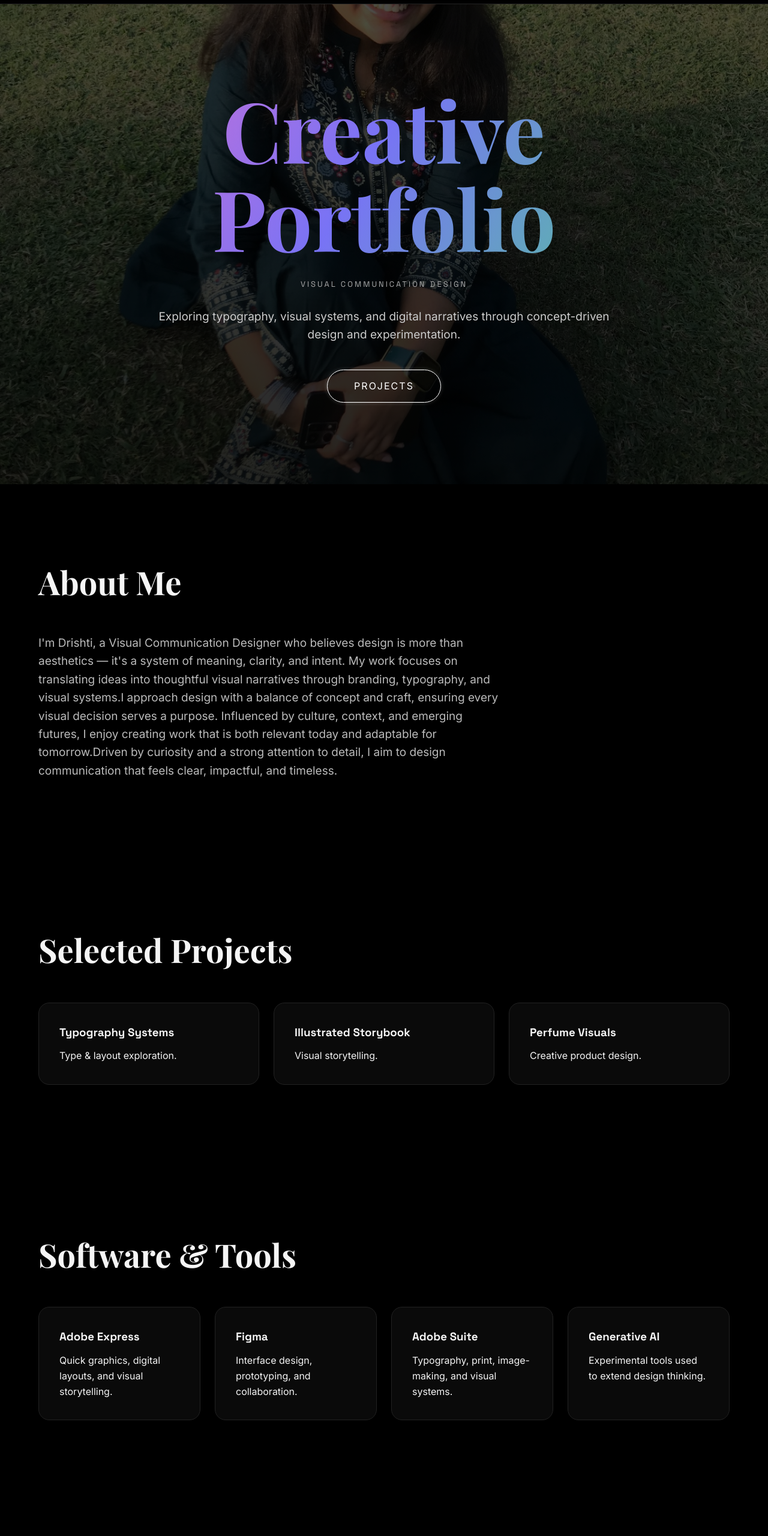
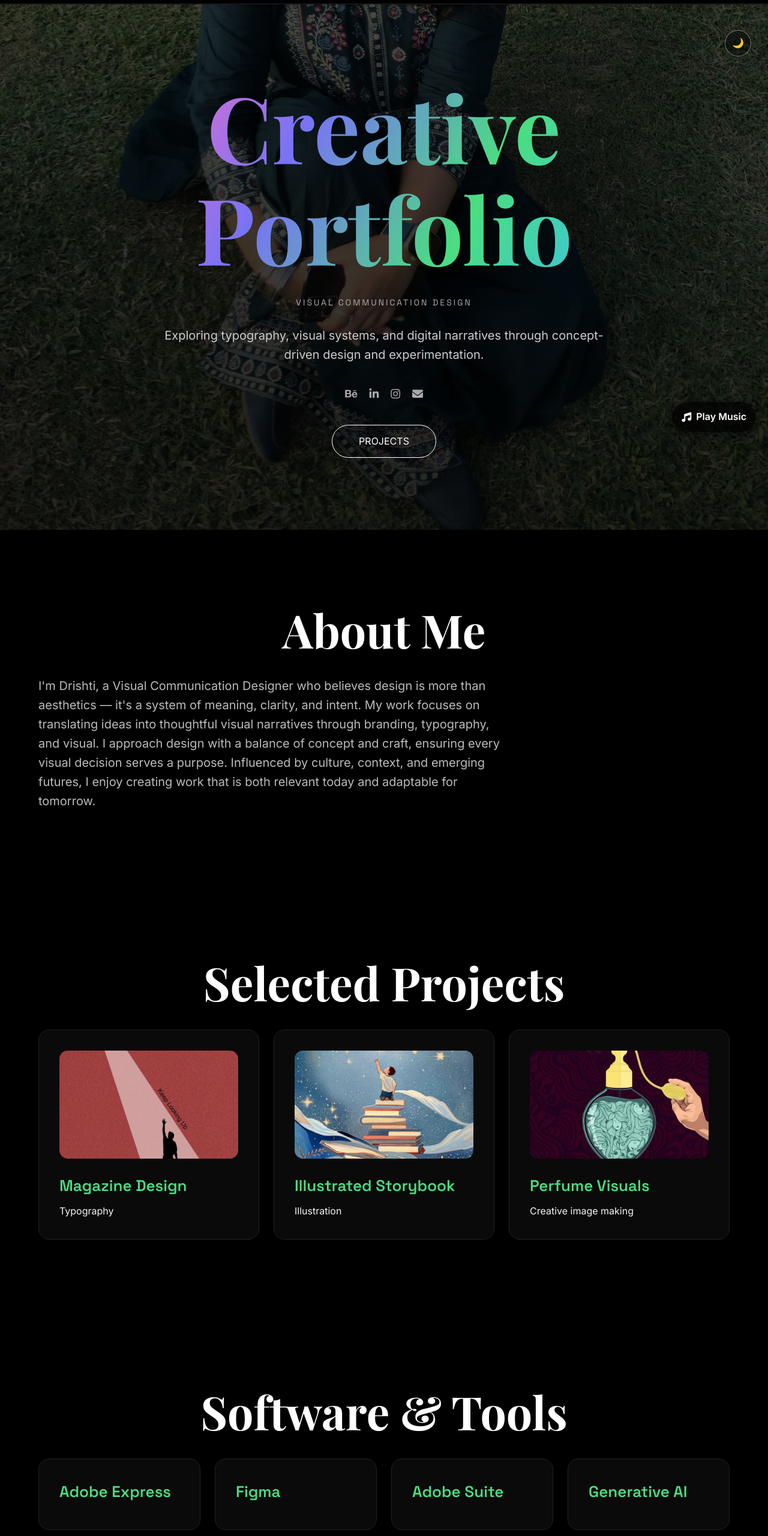
Before and after one commit to ku2403u017-creator/portfolio-web, a plain HTML site: page index.html in a window 1280 px wide. Shown: the part 60-2620 px from the top of the page at 60% size. Drawn offline with nearby package versions, Linux system fonts and the light colour scheme.

Commit message:
commit 9f8e7d6c5b4a3e2f1d0c9b8a7e6f5d4c3b2a1

```diff
--- a/index.html
+++ b/index.html
@@ -5,7 +5,11 @@
 <meta name="viewport" content="width=device-width,initial-scale=1" />
 <title>Drishti | Creative Portfolio</title>
 
+<!-- GOOGLE FONTS -->
 <link href="https://fonts.googleapis.com/css2?family=Inter:wght@300;400;500;600&family=Playfair+Display:wght@600;700&family=Space+Grotesk:wght@400;600;700&display=swap" rel="stylesheet">
+
+<!-- ICONS -->
+<link rel="stylesheet" href="https://cdnjs.cloudflare.com/ajax/libs/font-awesome/6.5.1/css/all.min.css"/>
 
 <style>
 *{margin:0;padding:0;box-sizing:border-box}
@@ -15,6 +19,12 @@ body{
     background:#000;
     color:#f5f5f5;
     line-height:1.6;
+    overflow-x:hidden;
+}
+
+body.day{
+    background:#f6f7fb;
+    color:#111;
 }
 
 .container{width:90%;max-width:1200px;margin:auto}
@@ -26,23 +36,35 @@ header{
     background:rgba(0,0,0,.9);
     border-bottom:1px solid #222;
     z-index:10;
+    animation: slideDown 1s ease;
 }
+
+body.day header{
+    background:rgba(255,255,255,.9);
+    border-bottom:1px solid #ddd;
+}
+
 .nav{
     display:flex;
     justify-content:space-between;
     align-items:center;
     padding:20px 0
 }
+
 nav ul{
     display:flex;
     gap:24px;
     list-style:none
 }
+
 nav a{
     color:#fff;
     text-decoration:none;
+    transition:color .3s ease;
 }
-nav a:hover{color:#aaa}
+
+body.day nav a{color:#111}
+nav a:hover{color:#4ade80;}
 
 /* HERO */
 .hero{
@@ -54,84 +76,143 @@ nav a:hover{color:#aaa}
         linear-gradient(rgba(0,0,0,.7),rgba(0,0,0,.85)),
         url("profile.jpg");
     background-size:cover;
-    background-position:center right;
-}
-.hero-content{
-    max-width:880px;
-    margin:auto;
+    background-position:65% 80%;
 }
 
-/* ANIMATED COLOR HEADING */
-.hero h1{
-    font-family:"Playfair Display",serif;
-    font-size:clamp(96px,11vw,140px);
-    line-height:1.05;
-    background:linear-gradient(120deg,#ff6ec4,#7873f5,#4ade80,#38bdf8,#ff6ec4);
-    background-size:300% 300%;
-    -webkit-background-clip:text;
-    -webkit-text-fill-color:transparent;
-    animation:gradientMove 6s ease infinite;
+body.day .hero{
+    background:
+        linear-gradient(rgba(255,255,255,.75),rgba(255,255,255,.9)),
+        url("profile.jpg");
+    background-size:cover;
+    background-position:65% 80%;
 }
 
-@keyframes gradientMove{
-    0%{background-position:0% 50%}
-    50%{background-position:100% 50%}
-    100%{background-position:0% 50%}
+.hero-content{
+    max-width:880px;margin:auto;
+    animation: fadeUp 1s ease forwards;
+    opacity:0;
 }
 
+/* THEME TOGGLE */
+.theme-toggle{
+    position:absolute;
+    top:110px;
+    right:28px;
+    width:44px;
+    height:44px;
+    border-radius:50%;
+    border:1px solid rgba(255,255,255,.4);
+    display:flex;
+    align-items:center;
+    justify-content:center;
+    cursor:pointer;
+    background:rgba(0,0,0,.4);
+    color:#fff;
+    transition: all 0.3s ease;
+}
+.theme-toggle:hover{transform: scale(1.1);}
+
+/* HEADINGS STYLES */
+h1 {
+    font-family: 'Playfair Display', serif;
+    font-size: clamp(100px, 12vw, 160px);
+    font-weight: 700;
+    line-height: 1.1;
+    background: linear-gradient(120deg,#ff6ec4,#7873f5,#4ade80,#38bdf8);
+    -webkit-background-clip: text;
+    -webkit-text-fill-color: transparent;
+    text-align: center;
+    margin-bottom: 24px;
+    opacity:0;
+    transform: translateY(-40px);
+    animation: fadeDown 1s forwards 0.5s;
+}
+
+h2 {
+    font-family: 'Playfair Display', serif;
+    font-size: clamp(48px, 6vw, 80px);
+    font-weight: 700;
+    line-height: 1.2;
+    color: #fff;
+    margin-bottom: 32px;
+    text-align: center;
+    opacity:0;
+    transform: translateY(20px);
+    animation: fadeUp 1s forwards 0.5s;
+}
+
+h3 {
+    font-family: 'Space Grotesk', sans-serif;
+    font-size: 26px;
+    font-weight: 600;
+    color: #4ade80;
+    margin-bottom: 8px;
+    text-align: left;
+}
+
+/* HERO TEXT */
 .hero .sub{
-    font-family:"Space Grotesk",sans-serif;
+    font-family:"Space Grotesk";
     letter-spacing:3px;
-    font-size:13px;
+    font-size:14px;
     margin:28px 0;
     color:#aaa;
+    opacity:0;
+    animation: fadeUp 1s forwards 1s;
 }
+
 .hero p{
     color:#ccc;
-    font-size:19px;
+    font-size:20px;
     max-width:760px;
     margin:auto;
+    opacity:0;
+    animation: fadeUp 1s forwards 1.2s;
 }
 
-/* PROJECT BUTTON */
+/* SOCIAL */
+.social-links{
+    display:flex;
+    justify-content:center;
+    gap:20px;
+    margin-top:36px;
+    opacity:0;
+    animation: fadeUp 1s forwards 1.4s;
+}
+
+.social-links a{
+    color:#aaa;
+    font-size:18px;
+    transition: all 0.3s ease;
+}
+.social-links a:hover{color:#4ade80;}
+
+/* BUTTON */
 .hero-btn{
-    margin-top:42px;
+    margin-top:36px;
     display:inline-block;
     padding:14px 44px;
     border:1px solid #fff;
     border-radius:999px;
     text-decoration:none;
     color:#fff;
-    letter-spacing:2px;
-    animation:pulseGlow 1.8s ease-in-out infinite;
+    transition:all 0.3s ease;
+    opacity:0;
+    animation: fadeUp 1s forwards 1.6s;
 }
-
-@keyframes pulseGlow{
-    0%{box-shadow:0 0 0 rgba(255,255,255,0)}
-    50%{box-shadow:0 0 18px rgba(255,255,255,.5)}
-    100%{box-shadow:0 0 0 rgba(255,255,255,0)}
-}
-
 .hero-btn:hover{
-    background:#fff;
+    transform: scale(1.05);
+    background:#4ade80;
     color:#000;
-    animation:none;
 }
 
 section{padding:120px 0}
 
-/* SECTION HEADINGS */
-.section-title{
-    font-family:"Playfair Display",serif;
-    font-size:54px;
-    margin-bottom:44px;
-}
+/* ABOUT */
+.about{max-width:780px; opacity:0; transform: translateY(20px); animation: fadeUp 1s forwards 0.2s;}
+.about p{font-size:20px;color:#bbb}
 
-/* ABOUT */
-.about{max-width:780px}
-.about p{font-size:19px;color:#bbb}
-
-/* GRIDS */
+/* GRID */
 .projects-grid,
 .tools-grid{
     display:grid;
@@ -139,7 +220,7 @@ section{padding:120px 0}
     gap:24px;
 }
 
-/* CARDS */
+/* CARD */
 .card{
     padding:34px;
     border:1px solid #222;
@@ -147,11 +228,23 @@ section{padding:120px 0}
     background:#0a0a0a;
     cursor:pointer;
     transition:.3s;
+    opacity:0;
+    transform: translateY(20px);
 }
-.card:hover{transform:translateY(-8px)}
-.card h3{
-    font-family:"Space Grotesk",sans-serif;
-    margin-bottom:12px;
+
+.card.show{animation: fadeUp 0.8s forwards;}
+
+.card:hover{
+    transform:translateY(-8px) scale(1.03);
+    box-shadow: 0 10px 30px rgba(0,0,0,0.4);
+}
+
+.project-thumb{
+    width:100%;
+    height:180px;
+    object-fit:cover;
+    border-radius:14px;
+    margin-bottom:18px;
 }
 
 /* MODAL */
@@ -159,21 +252,56 @@ section{padding:120px 0}
     position:fixed;
     inset:0;
     background:rgba(0,0,0,.9);
-    display:none;
+    display:flex;
     align-items:center;
     justify-content:center;
+    opacity:0;
+    pointer-events:none;
+    transition:.4s;
     z-index:99;
+    animation: fadeUp 0.5s ease;
+}
+.modal.show{
+    opacity:1;
+    pointer-events:auto;
 }
 .modal-content{
     background:#0a0a0a;
     padding:48px;
-    max-width:720px;
+    max-width:820px;
     border-radius:22px;
+    text-align:center;
+    position:relative;
+    transform: scale(0.7);
+    animation: scaleUp 0.3s forwards;
+}
+.modal-content img{
+    width:100%;
+    height:auto;
+    max-height:400px;
+    object-fit:cover;
+    border-radius:14px;
+    margin-bottom:24px;
+}
+.modal-content a{
+    display:inline-block;
+    margin-top:16px;
+    padding:12px 28px;
+    border-radius:999px;
+    background:#4ade80;
+    color:#000;
+    font-weight:600;
+    text-decoration:none;
+    transition:.3s;
+}
+.modal-content a:hover{
+    background:#38bdf8;
+    color:#fff;
 }
 .close{
     position:absolute;
-    top:30px;
-    right:40px;
+    top:20px;
+    right:26px;
     font-size:28px;
     cursor:pointer;
 }
@@ -183,7 +311,9 @@ section{padding:120px 0}
     max-width:500px;
     display:flex;
     flex-direction:column;
-    gap:16px
+    gap:16px;
+    opacity:0;
+    animation: fadeUp 1s forwards 0.2s;
 }
 input,textarea{
     background:#111;
@@ -198,16 +328,25 @@ button{
     border-radius:8px;
     background:#fff;
     font-weight:600;
-    cursor:pointer
+    transition: all 0.3s ease;
 }
+button:hover{background:#4ade80;color:#000;}
 
 /* FOOTER */
 footer{
     text-align:center;
     padding:32px 0;
     border-top:1px solid #222;
-    color:#777
+    color:#777;
+    opacity:0;
+    animation: fadeUp 1s forwards 0.3s;
 }
+
+/* ANIMATIONS */
+@keyframes fadeDown {to{opacity:1; transform:translateY(0);}}
+@keyframes fadeUp {to{opacity:1; transform:translateY(0);} }
+@keyframes slideDown {from{transform:translateY(-50px); opacity:0;} to{transform:translateY(0); opacity:1;}}
+@keyframes scaleUp {to{transform: scale(1);}}
 </style>
 </head>
 
@@ -228,100 +367,161 @@ footer{
   </div>
 </header>
 
-<main>
-
 <section id="home" class="hero">
+  <div class="theme-toggle" onclick="toggleTheme()">🌙</div>
   <div class="hero-content">
     <h1>Creative Portfolio</h1>
     <div class="sub">VISUAL COMMUNICATION DESIGN</div>
     <p>Exploring typography, visual systems, and digital narratives through concept-driven design and experimentation.</p>
+    <div class="social-links">
+      <a href="https://www.behance.net/drishtiagarwal17" target="_blank"><i class="fab fa-behance"></i></a>
+      <a href="https://www.linkedin.com/in/drishti-aggarwal-531732376" target="_blank"><i class="fab fa-linkedin-in"></i></a>
+      <a href="https://www.instagram.com/drishti_agg19" target="_blank"><i class="fab fa-instagram"></i></a>
+      <a href="mailto:drishtiagg.1290@gmail.com"><i class="fas fa-envelope"></i></a>
+    </div>
     <a href="#projects" class="hero-btn">PROJECTS</a>
   </div>
 </section>
 
 <section id="about" class="container">
-    <h2 class="section-title">About Me</h2>
+  <h2>About Me</h2>
   <div class="about">
-        <p>
-            I'm Drishti, a Visual Communication Designer who believes design is more than aesthetics — it's a system of meaning, clarity, and intent. My work focuses on translating ideas into thoughtful visual narratives through branding, typography, and visual systems.I approach design with a balance of concept and craft, ensuring every visual decision serves a purpose. Influenced by culture, context, and emerging futures, I enjoy creating work that is both relevant today and adaptable for tomorrow.Driven by curiosity and a strong attention to detail, I aim to design communication that feels clear, impactful, and timeless.
-        </p>
+    <p>I'm Drishti, a Visual Communication Designer who believes design is more than aesthetics — it's a system of meaning, clarity, and intent. My work focuses on translating ideas into thoughtful visual narratives through branding, typography, and visual. I approach design with a balance of concept and craft, ensuring every visual decision serves a purpose. Influenced by culture, context, and emerging futures, I enjoy creating work that is both relevant today and adaptable for tomorrow.</p>
   </div>
 </section>
 
+<!-- PROJECTS -->
 <section id="projects" class="container">
-    <h2 class="section-title">Selected Projects</h2>
+  <h2>Selected Projects</h2>
   <div class="projects-grid">
-        <div class="card" onclick="openModal('Typography Systems','Exploration of hierarchy, grids, and expressive typographic systems.')">
-            <h3>Typography Systems</h3>
-            <p>Type & layout exploration.</p>
+    <div class="card show" onclick="openProject('Magazine Design','Editorial design focused on grid systems, typography hierarchy, and print aesthetics.','poster design.jpeg','assets/pdf/saul-bass-booklet.pdf')">
+      <img src="poster design.jpeg" class="project-thumb">
+      <h3>Magazine Design</h3>
+      <p>Typography</p>
     </div>
-        <div class="card" onclick="openModal('Illustrated Storybook','Narrative-driven illustrated book design.')">
+
+    <div class="card show" onclick="openProject('Illustrated Storybook','Illustration-led storytelling project exploring characters and narrative flow.','123.jpeg','assets/pdf/graphic-novel-final-changes-be-me.pdf')">
+      <img src="123.jpeg" class="project-thumb">
       <h3>Illustrated Storybook</h3>
-            <p>Visual storytelling.</p>
+      <p>Illustration</p>
     </div>
-        <div class="card" onclick="openModal('Perfume Visuals','Conceptual perfume bottle design and imagery.')">
+
+    <div class="card show" onclick="openProject('Perfume Visuals','Concept-driven perfume visuals using lighting, composition, and mood.','Perfume Movie poster illustration.jpeg','assets/pdf/perfume-bottle.pdf')">
+      <img src="Perfume Movie poster illustration.jpeg" class="project-thumb">
       <h3>Perfume Visuals</h3>
-            <p>Creative product design.</p>
+      <p>Creative image making</p>
     </div>
   </div>
 </section>
 
-<!-- TOOLS (CLICKABLE) -->
+<!-- TOOLS -->
 <section id="tools" class="container">
-    <h2 class="section-title">Software & Tools</h2>
+  <h2>Software & Tools</h2>
   <div class="tools-grid">
-        <div class="card" onclick="openModal('Adobe Express','Quick visual content creation for layouts and brand graphics.')">
-            <h3>Adobe Express</h3>
-            <p>Quick graphics, digital layouts, and visual storytelling.</p>
-        </div>
-        <div class="card" onclick="openModal('Figma','Interface design, prototyping, and collaboration.')">
-            <h3>Figma</h3>
-            <p>Interface design, prototyping, and collaboration.</p>
-        </div>
-        <div class="card" onclick="openModal('Adobe Suite','Typography, print, image-making, and visual systems.')">
-            <h3>Adobe Suite</h3>
-            <p>Typography, print, image-making, and visual systems.</p>
-        </div>
-        <div class="card" onclick="openModal('Generative AI','Experimental tools used to extend design thinking.')">
-            <h3>Generative AI</h3>
-                <p>Experimental tools used to extend design thinking.</p>
-        </div>
+    <div class="card show" onclick="openTool('Adobe Express','Quick and creative graphic solutions','assets/images/adobe-express.jpg')"><h3>Adobe Express</h3></div>
+    <div class="card show" onclick="openTool('Figma','Design systems, interfaces and prototypes','assets/images/figma.jpg')"><h3>Figma</h3></div>
+    <div class="card show" onclick="openTool('Adobe Suite','Professional image, video and design tools','assets/images/adobe-suite.jpg')"><h3>Adobe Suite</h3></div>
+    <div class="card show" onclick="openTool('Generative AI','AI-powered tools for creative ideation','assets/images/ai-tools.jpg')"><h3>Generative AI</h3></div>
   </div>
 </section>
 
-<!-- CONTACT (ADDED AFTER TOOLS) -->
 <section id="contact" class="container">
-    <h2 class="section-title">Contact</h2>
+  <h2>Contact</h2>
   <form class="contact-form">
-        <input placeholder="Your Name" required>
-        <input placeholder="Your Email" required>
+    <input placeholder="Your Name">
+    <input placeholder="Your Email">
     <textarea rows="6" placeholder="Your Message"></textarea>
     <button>Send Message</button>
   </form>
 </section>
 
-</main>
-
 <footer>
   <p>&copy; <span id="year"></span> Drishti</p>
 </footer>
 
-<div class="modal" id="modal">
-    <div class="close" onclick="closeModal()">×</div>
-    <div class="modal-content">
+<!-- MODAL -->
+<div class="modal" id="projectModal" onclick="closeProject()">
+  <div class="modal-content" onclick="event.stopPropagation()">
+    <span class="close" onclick="closeProject()">×</span>
+    <img id="modalImg">
     <h2 id="modalTitle"></h2>
-        <p id="modalText"></p>
+    <p id="modalDesc"></p>
+    <a id="modalLink" href="#" target="_blank" style="display:none;">View Project PDF</a>
   </div>
 </div>
 
+<!-- MUSIC PLAYER -->
+<div id="musicPlayer" style="
+    position: fixed;
+    bottom: 20px;
+    right: 20px;
+    background: rgba(0,0,0,0.7);
+    color: #fff;
+    padding: 12px 16px;
+    border-radius: 50px;
+    cursor: pointer;
+    display: flex;
+    align-items: center;
+    gap: 8px;
+    font-weight: 600;
+    z-index: 1000;
+    box-shadow: 0 5px 20px rgba(0,0,0,0.5);
+    transition: transform 0.3s ease;
+">
+    <i class="fas fa-music"></i>
+    <span id="musicText">Play Music</span>
+</div>
+
+<audio id="bgMusic" loop>
+    <source src="dpstudiomusic-soft-sunset-grooves-250157.mp3" type="audio/mpeg">
+    Your browser does not support the audio element.
+</audio>
+
 <script>
-document.getElementById("year").textContent=new Date().getFullYear();
-function openModal(t,x){
-    modal.style.display="flex";
-    modalTitle.innerText=t;
-    modalText.innerText=x;
+document.getElementById("year").textContent = new Date().getFullYear();
+function toggleTheme(){document.body.classList.toggle("day");}
+
+// Projects modal with PDF
+function openProject(title, desc, img, pdf=null){
+  document.getElementById("modalTitle").textContent=title;
+  document.getElementById("modalDesc").textContent=desc;
+  document.getElementById("modalImg").src=img;
+  const modalLink=document.getElementById("modalLink");
+  if(pdf){modalLink.href=pdf; modalLink.style.display="inline-block";}
+  else{modalLink.style.display="none";}
+  document.getElementById("projectModal").classList.add("show");
 }
-function closeModal(){modal.style.display="none";}
+
+// Tools modal
+function openTool(title, desc, img){
+  document.getElementById("modalTitle").textContent=title;
+  document.getElementById("modalDesc").textContent=desc;
+  document.getElementById("modalImg").src=img;
+  document.getElementById("modalLink").style.display="none";
+  document.getElementById("projectModal").classList.add("show");
+}
+
+function closeProject(){document.getElementById("projectModal").classList.remove("show");}
+
+// MUSIC PLAYER TOGGLE
+const musicPlayer = document.getElementById('musicPlayer');
+const bgMusic = document.getElementById('bgMusic');
+const musicText = document.getElementById('musicText');
+
+musicPlayer.addEventListener('click', () => {
+    if(bgMusic.paused){
+        bgMusic.play();
+        musicText.textContent = "Pause Music";
+        musicPlayer.style.background = "rgba(74,222,128,0.9)";
+    } else {
+        bgMusic.pause();
+        musicText.textContent = "Play Music";
+        musicPlayer.style.background = "rgba(0,0,0,0.7)";
+    }
+});
+
+musicPlayer.addEventListener('mouseenter', () => { musicPlayer.style.transform = 'scale(1.1)'; });
+musicPlayer.addEventListener('mouseleave', () => { musicPlayer.style.transform = 'scale(1)'; });
 </script>
 
 </body>
```
Also changed, not shown: 123.jpeg (added), Perfume Movie poster illustration.jpeg (added), poster design.jpeg (added), 4 other files. Lines whose indentation alone changed are shown as unchanged.
